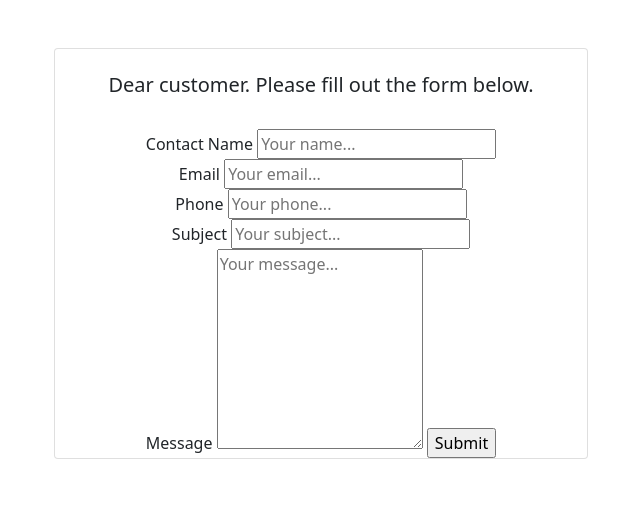
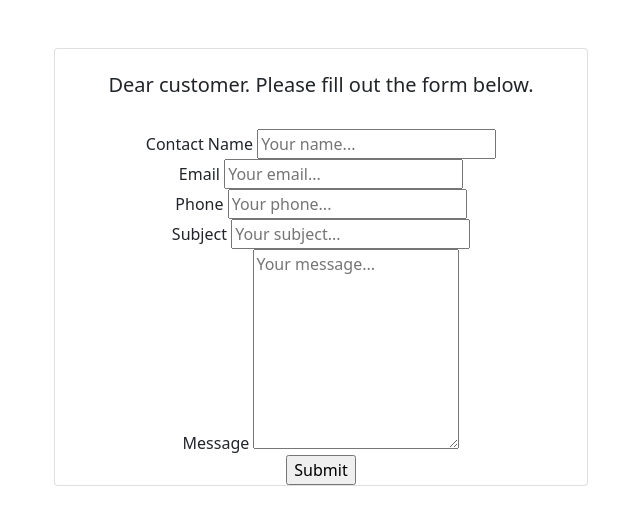
Before and after one commit to imnadya/propmgt, a plain HTML site: page index.html in a window 1280 px wide. Shown: the whole page, without its empty margins (319-959 px from the left). Drawn offline with nearby package versions, Linux system fonts and the light colour scheme.

Commit message:
Update index.html

```diff
--- a/index.html
+++ b/index.html
@@ -81,7 +81,7 @@ input[type=submit]:hover {
 <label for="subject">Subject</label>
     <input  id="subject" name="subject" type="text" placeholder="Your subject..."></br>
 <label for="description">Message</label>
-    <textarea id="description" name="description" placeholder="Your message..." style="height:200px"></textarea>
+    <textarea id="description" name="description" placeholder="Your message..." style="height:200px"></textarea></br>
     <input type="submit" name="submit"></br>
   </form>
 </div>
```
